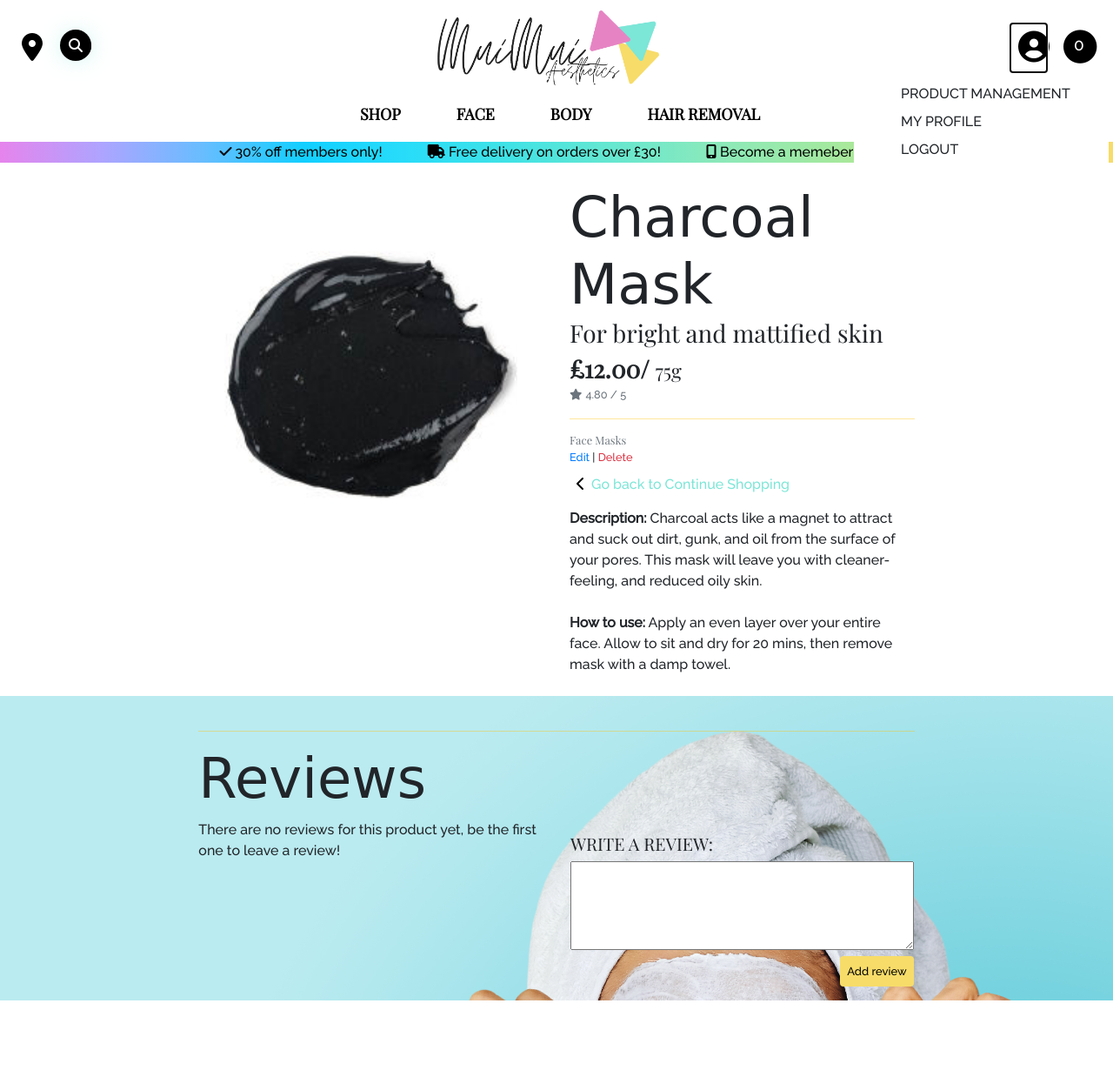
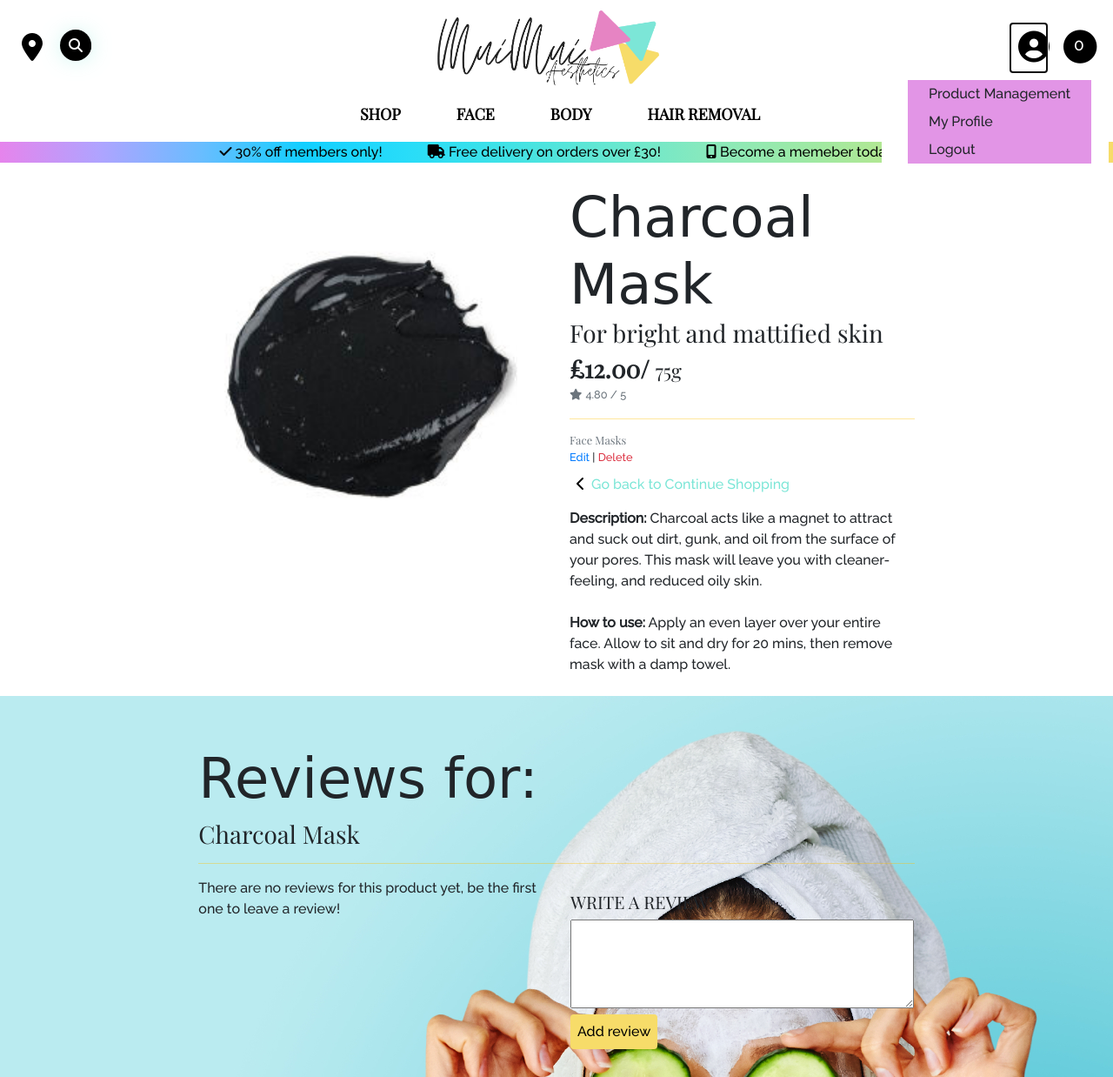
Before and after one commit to fudge88/miumiu, a Django app: page /products/1/ in a window 1280 px wide, after a click that opens the changed part. Shown: the whole page at 87% size. Before the commit the page ends 1150 px from the top, so only its background shows below. Run offline with Django 3.2, Linux system fonts and the light colour scheme; the visitor is signed in with stand-in values (Sample User, id 1); data comes from the database, SQL or seed files in the repository; data that the repository does not hold is empty; some libraries are stand-ins or nearby versions; some web fonts are replaced.

Commit message:
reviews formatted correctly

```diff
--- a/miumiu/settings.py
+++ b/miumiu/settings.py
@@ -24,7 +24,7 @@
 SECRET_KEY = os.environ.get('SECRET_KEY', '')
 
 # SECURITY WARNING: don't run with debug turned on in production!
-DEBUG = 'DEVELOPMENT' in os.environ
+DEBUG = True #'DEVELOPMENT' in os.environ
 
 ALLOWED_HOSTS = ['miumiu-aesthetics.herokuapp.com', 'localhost']
 
--- a/products/templates/products/includes/product_reviews.html
+++ b/products/templates/products/includes/product_reviews.html
@@ -2,16 +2,18 @@
     <div class="row">
         <div class="col col-lg-8 offset-lg-2">
 
+            <hr>
+            <h2 class="logo-font">Reviews for: </h2>
+            <h3>{{ product.name }}</h3>
             <hr class="card-line-break mt-3 mb-3">
-            <h4 class="logo-font">Reviews</h4>
         </div>
     </div>
     <div class="row">
-        <div class="col-12 col-sm-6 col-md-6 col-lg-4 offset-lg-2 all-reviews mb-4">
+        <div class="col-12 col-md-6 col-lg-4 offset-lg-2 all-reviews mb-4">
             <!-- if statement to go here (reviews) -->
             <!-- forloop -->
             {% for r in product_reviews %}
-            <div class="single-review mt-3 mb-3">
+            <div class="single-review mt-3 mb-4">
                 <div class="review-heading">
                     <span class="mr-3"><strong>{{r.User.username}}</strong></span>
                     <span class="text-muted">{{r.created_at}} </span>
@@ -38,7 +40,7 @@
             <!-- endif statement to go here (reviews) -->
         </div>
 
-        <div class="col-12 col-sm-6 col-md-6 col-lg-4 form-bg p-3">
+        <div class="col-12 col-md-6 col-lg-4 form-bg p-3">
             <h5 class="text-uppercase">Write a review:</h5>
             <form action="{% url 'product_detail' product.id %}" method="POST" class="form-group">
                 {% csrf_token %}
@@ -51,7 +53,7 @@
                 <textarea id="review" name="review" rows="4" cols="60" required ="true">
 
                 </textarea>
-                <button id="submit-button" class="btn product-shop-btn" type="submit">
+                <button id="submit-button" class="btn yellow-to-pink-btn" type="submit">
                     <span class="">Add review</span>
                 </button>
                 {% else %}
--- a/products/templates/products/products.html
+++ b/products/templates/products/products.html
@@ -16,7 +16,7 @@
             <hr class="card-line-break mt-5">
                 <h2 class="mt-5">Products</h2>
                 {% for c in current_categories %}
-                <a class="text-decoration-none" href="{% url 'products' %}?category={{ c.name }}">
+                <a class="text-decoration-none hyperlink" href="{% url 'products' %}?category={{ c.name }}">
                     <h4 class="p-2 mt-2">{{ c.friendly_name }}</h4>
                 </a>
                 {% endfor %}
@@ -40,7 +40,7 @@
                     <div class="col-12 col-md-6 order-md-first">
                         <p class="text-muted mt-3 text-center text-md-left">
                         {% if search_term or current_categories or current_sorting != 'None_None' %}
-                            <span class="small"><a href="{% url 'products' %}">Products Home</a> | </span>
+                            <span class="small"><a href="{% url 'products' %}" class="hyperlink">Products Home</a> | </span>
                         {% endif %}
                         {{ products|length }} Products{% if search_term %} found for <strong>"{{ search_term }}"</strong>{% endif %}
                         </p>
--- a/static/css/base.css
+++ b/static/css/base.css
@@ -391,12 +391,13 @@
     background-color: #222;
     border-color: #222;
 }
-
+a.page-link:hover,
+a.page-link:active,
 a.hyperlink:hover,
 a.hyperlink:active{
 	color:  #e684ec; /* text-info */
 }
-
+a.page-link,
 a.hyperlink{
 	color:  #7CE6D7; /* text-info */
 }
@@ -482,7 +483,7 @@
     .main-logo-link{
         margin-top: 30px;
     }
-
+    a.dropdown-item,
     .navbar-expand-lg .navbar-nav .dropdown-menu {
         background-color: #e295e6;
         text-transform: initial;
@@ -590,7 +591,6 @@
 */
 .search-box{
     position: absolute;
-    /* top: -15px; */
     top: 0px;
     left: 60px;
     background: #000;
@@ -604,7 +604,7 @@
 
 .search-box input{
     border: none;
-    background: none;
+    background: transparent;
     outline: none;
     float: left;
     padding: 0;
```
Also changed, not shown: home/templates/home/map.html (+10 -3 lines), templates/includes/main-nav.html (indentation only).
